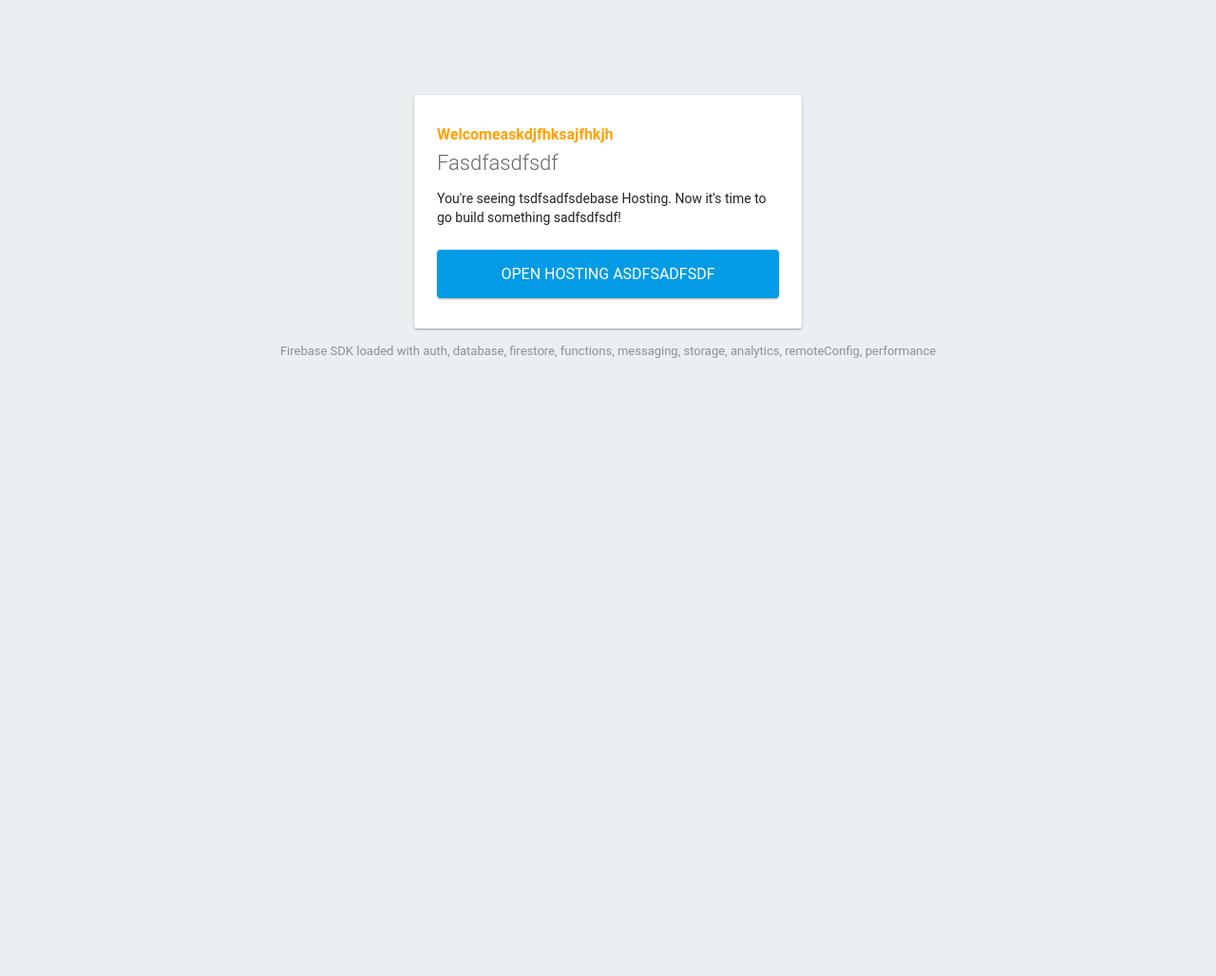
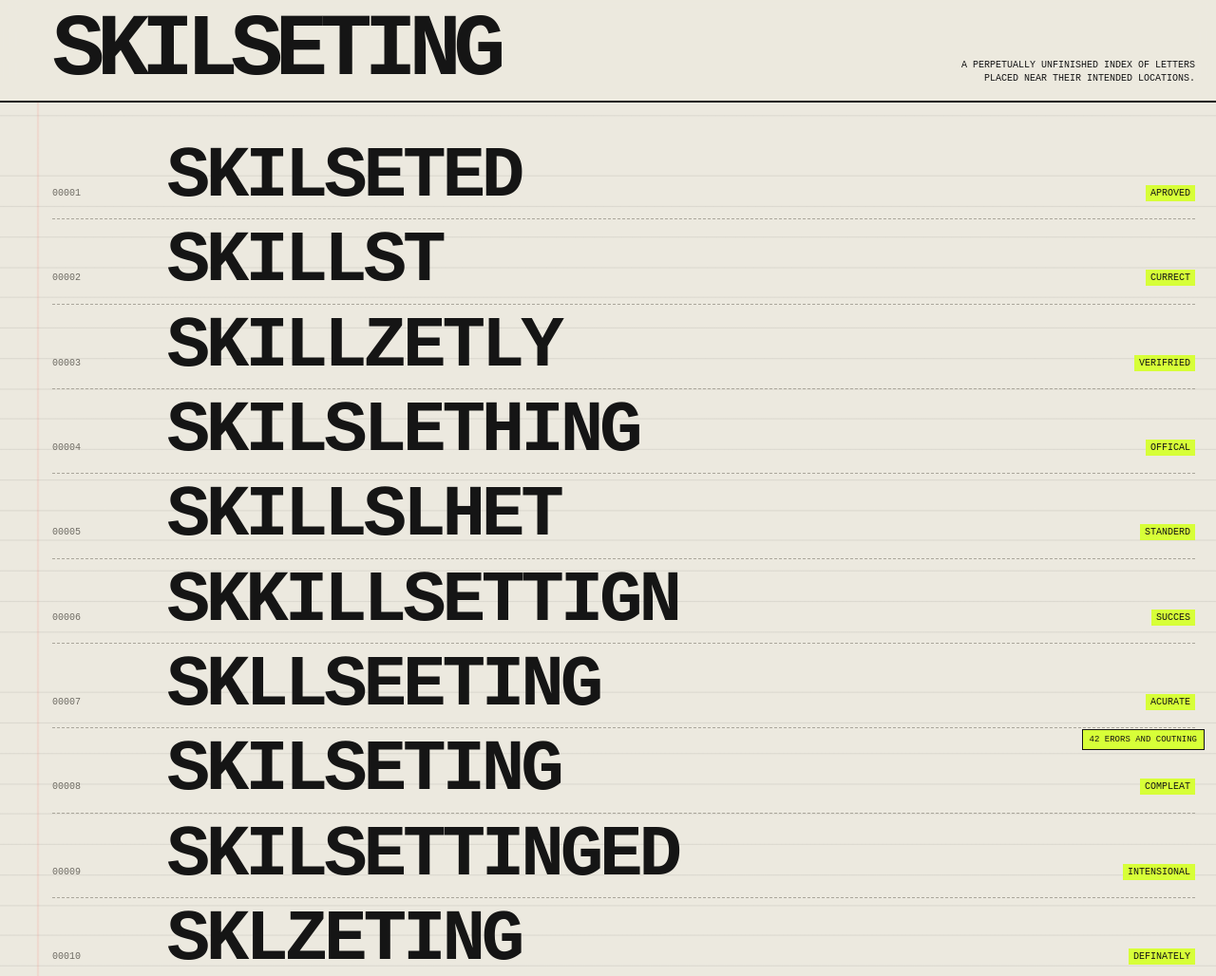
Before and after one commit to emonja/skilset, a plain HTML site: page public/index.html in a window 1280 px wide. Shown: the top 1028 px of the page at 95% size. Before the commit the page ends 800 px from the top, so only its background shows below. Drawn offline with Linux system fonts and the light colour scheme; some packages are replaced by stand-ins of ours.

Commit message:
Turn index into an endless misspelling archive

```diff
--- a/public/index.html
+++ b/public/index.html
@@ -1,89 +1,223 @@
 <!DOCTYPE html>
-<html>
+<html lang="en">
 <head>
-    <meta charset="utf-8">
-    <meta name="viewport" content="width=device-width, initial-scale=1">
-    <title>Welcome to Firebase Hosting</title>
-
-    <!-- update the version number as needed -->
-    <script defer src="/__/firebase/12.18.0/firebase-app-compat.js"></script>
-    <!-- include only the Firebase features as you need -->
-    <script defer src="/__/firebase/12.18.0/firebase-auth-compat.js"></script>
-    <script defer src="/__/firebase/12.18.0/firebase-database-compat.js"></script>
-    <script defer src="/__/firebase/12.18.0/firebase-firestore-compat.js"></script>
-    <script defer src="/__/firebase/12.18.0/firebase-functions-compat.js"></script>
-    <script defer src="/__/firebase/12.18.0/firebase-messaging-compat.js"></script>
-    <script defer src="/__/firebase/12.18.0/firebase-storage-compat.js"></script>
-    <script defer src="/__/firebase/12.18.0/firebase-analytics-compat.js"></script>
-    <script defer src="/__/firebase/12.18.0/firebase-remote-config-compat.js"></script>
-    <script defer src="/__/firebase/12.18.0/firebase-performance-compat.js"></script>
-    <!--
-      initialize the SDK after all desired features are loaded, set useEmulator to false
-      to avoid connecting the SDK to running emulators.
-    -->
-    <script defer src="/__/firebase/init.js?useEmulator=true"></script>
-
-    <style media="screen">
-      body { background: #ECEFF1; color: rgba(0,0,0,0.87); font-family: Roboto, Helvetica, Arial, sans-serif; margin: 0; padding: 0; }
-      #message { background: white; max-width: 360px; margin: 100px auto 16px; padding: 32px 24px; border-radius: 3px; }
-      #message h2 { color: #ffa100; font-weight: bold; font-size: 16px; margin: 0 0 8px; }
-      #message h1 { font-size: 22px; font-weight: 300; color: rgba(0,0,0,0.6); margin: 0 0 16px;}
-      #message p { line-height: 140%; margin: 16px 0 24px; font-size: 14px; }
-      #message a { display: block; text-align: center; background: #039be5; text-transform: uppercase; text-decoration: none; color: white; padding: 16px; border-radius: 4px; }
-      #message, #message a { box-shadow: 0 1px 3px rgba(0,0,0,0.12), 0 1px 2px rgba(0,0,0,0.24); }
-      #load { color: rgba(0,0,0,0.4); text-align: center; font-size: 13px; }
-      @media (max-width: 600px) {
-        body, #message { margin-top: 0; background: white; box-shadow: none; }
-        body { border-top: 16px solid #ffa100; }
+<meta charset="UTF-8">
+<meta name="viewport" content="width=device-width, initial-scale=1.0">
+<title>SKILSETING — correctly incorrect</title>
+<style>
+:root {
+  --paper: #ece9df;
+  --ink: #151515;
+  --faint: #aaa69b;
+  --wrong: #ff3b30;
+  --acid: #d7ff38;
+}
+* { box-sizing: border-box; }
+html { background: var(--paper); }
+body {
+  margin: 0;
+  color: var(--ink);
+  background:
+    linear-gradient(90deg, transparent 39px, rgba(255,59,48,.2) 40px, transparent 41px),
+    repeating-linear-gradient(0deg, transparent 0 31px, rgba(21,21,21,.08) 31px 32px),
+    var(--paper);
+  font-family: "Courier New", Courier, monospace;
+}
+header {
+  position: sticky;
+  top: 0;
+  z-index: 3;
+  display: grid;
+  grid-template-columns: 1fr auto;
+  gap: 18px;
+  align-items: end;
+  padding: 18px 22px 16px 55px;
+  border-bottom: 2px solid var(--ink);
+  background: rgba(236,233,223,.94);
+  backdrop-filter: blur(8px);
+}
+h1 {
+  margin: 0;
+  font-size: clamp(30px, 8vw, 92px);
+  line-height: .78;
+  letter-spacing: -.09em;
+}
+.meta {
+  max-width: 260px;
+  font-size: 10px;
+  line-height: 1.4;
+  text-align: right;
+  text-transform: uppercase;
+}
+#stream {
+  min-height: 100vh;
+  padding: 34px 22px 20vh 55px;
+}
+.entry {
+  display: grid;
+  grid-template-columns: minmax(56px, 8vw) 1fr auto;
+  gap: 18px;
+  align-items: baseline;
+  min-height: 64px;
+  padding: 10px 0;
+  border-bottom: 1px dashed var(--faint);
+}
+.number, .verdict {
+  color: #6f6c64;
+  font-size: 10px;
+  text-transform: uppercase;
+}
+.word {
+  overflow-wrap: anywhere;
+  font-weight: 900;
+  font-size: clamp(24px, 6vw, 76px);
+  line-height: .9;
+  letter-spacing: -.055em;
+  cursor: pointer;
+  transition: color .12s, transform .12s;
+}
+.word:hover, .word:focus { color: var(--wrong); transform: translateX(5px); outline: 0; }
+.word::after {
+  content: "";
+  display: block;
+  width: min(100%, 9em);
+  border-bottom: .09em wavy var(--wrong);
+  transform: translateY(.08em);
+}
+.verdict {
+  padding: 3px 5px;
+  color: var(--ink);
+  background: var(--acid);
+  white-space: nowrap;
+}
+#sentinel { height: 1px; }
+footer {
+  position: fixed;
+  right: 12px;
+  bottom: 10px;
+  z-index: 4;
+  padding: 5px 7px;
+  border: 1px solid var(--ink);
+  background: var(--acid);
+  font-size: 9px;
+  text-transform: uppercase;
+}
+@media (max-width: 620px) {
+  header { padding-left: 30px; }
+  .meta { display: none; }
+  #stream { padding-left: 30px; padding-right: 12px; }
+  .entry { grid-template-columns: 38px 1fr; gap: 8px; }
+  .verdict { display: none; }
 }
 </style>
 </head>
 <body>
-    <div id="message">
-      <h2>Welcomeaskdjfhksajfhkjh</h2>
-      <h1>Fasdfasdfsdf</h1>
-      <p>You're seeing tsdfsadfsdebase Hosting. Now it's time to go build something sadfsdfsdf!</p>
-      <a target="_blank" href="https://firebase.google.com/docs/hosting/">Open Hosting asdfsadfsdf</a>
-    </div>
-    <p id="load">Firsadfsdfdfading&hellip;</p>
+<header>
+  <h1>SKILSETING</h1>
+  <div class="meta">A perpetually unfinished index of letters placed near their intended locations.</div>
+</header>
+
+<main id="stream" aria-live="polite"></main>
+<div id="sentinel" aria-hidden="true"></div>
+<footer><span id="count">0</span> erors and coutning</footer>
 
 <script>
-      document.addEventListener('DOMContentLoaded', function() {
-        const loadEl = document.querySelector('#load');
-        // // 🔥🔥🔥🔥🔥🔥🔥🔥🔥🔥🔥🔥🔥🔥🔥🔥🔥🔥🔥🔥🔥🔥🔥🔥🔥🔥🔥🔥🔥🔥🔥
-        // // The Firebase SDK is initialized and available here!
-        //
-        // firebase.auth().onAuthStateChanged(user => { });
-        // firebase.database().ref('/path/to/ref').on('value', snapshot => { });
-        // firebase.firestore().doc('/foo/bar').get().then(() => { });
-        // firebase.functions().httpsCallable('yourFunction')().then(() => { });
-        // firebase.messaging().requestPermission().then(() => { });
-        // firebase.storage().ref('/path/to/ref').getDownloadURL().then(() => { });
-        // firebase.analytics(); // call to activate
-        // firebase.analytics().logEvent('tutorial_completed');
-        // firebase.performance(); // call to activate
-        //
-        // // 🔥🔥🔥🔥🔥🔥🔥🔥🔥🔥🔥🔥🔥🔥🔥🔥🔥🔥🔥🔥🔥🔥🔥🔥🔥🔥🔥🔥🔥🔥🔥
+const roots = [
+  "SKILSET", "SKILSETING", "SKILLSET", "SKILSETTING", "SKILLZET",
+  "SKILZETING", "SKILLSETHING", "SKILLEDSETTING", "SKILLSHET",
+  "SKILSITING", "SKILLSETTIGN", "SKILESTING", "SKILLSEETING"
+];
+const verdicts = [
+  "definately", "aproved", "currect", "verifried", "offical",
+  "standerd", "succes", "acurate", "compleat", "intensional"
+];
+const stream = document.querySelector("#stream");
+const count = document.querySelector("#count");
+let total = 0;
 
-        try {
-          let app = firebase.app();
-          let features = [
-            'auth',
-            'database',
-            'firestore',
-            'functions',
-            'messaging',
-            'storage',
-            'analytics',
-            'remoteConfig',
-            'performance',
-          ].filter(feature => typeof app[feature] === 'function');
-          loadEl.textContent = `Firebase SDK loaded with ${features.join(', ')}`;
-        } catch (e) {
-          console.error(e);
-          loadEl.textContent = 'Error loading the Firebase SDK, check the console.';
+function mutate(source) {
+  let s = source;
+  const letters = "ABCDEFGHIJKLMNOPQRSTUVWXYZ";
+  const operation = Math.floor(Math.random() * 5);
+  const at = Math.floor(Math.random() * (s.length + 1));
+
+  if (operation === 0 && s.length > 4) s = s.slice(0, at) + s.slice(at + 1);
+  if (operation === 1) s = s.slice(0, at) + letters[Math.floor(Math.random() * letters.length)] + s.slice(at);
+  if (operation === 2 && at < s.length - 1) s = s.slice(0, at) + s[at + 1] + s[at] + s.slice(at + 2);
+  if (operation === 3 && at < s.length) s = s.slice(0, at) + s[at] + s.slice(at);
+  if (operation === 4) s += ["ING", "ED", "NESS", "LY"][Math.floor(Math.random() * 4)];
+
+  return s || "SKILSET";
+}
+
+function addEntry(word) {
+  total += 1;
+  const row = document.createElement("section");
+  row.className = "entry";
+  row.innerHTML = `
+    <span class="number">${String(total).padStart(5, "0")}</span>
+    <span class="word" role="button" tabindex="0" title="Click to make worse"></span>
+    <span class="verdict">${verdicts[total % verdicts.length]}</span>`;
+  const wordEl = row.querySelector(".word");
+  wordEl.textContent = word;
+
+  const worsen = () => {
+    wordEl.textContent = mutate(mutate(wordEl.textContent));
+    total += 1;
+    count.textContent = total;
+  };
+  wordEl.addEventListener("click", worsen);
+  wordEl.addEventListener("keydown", event => {
+    if (event.key === "Enter" || event.key === " ") {
+      event.preventDefault();
+      worsen();
     }
   });
+
+  stream.appendChild(row);
+}
+
+function addBatch(size = 18) {
+  const fragment = document.createDocumentFragment();
+  const holder = document.createElement("div");
+  fragment.appendChild(holder);
+  for (let i = 0; i < size; i++) {
+    const seed = roots[(total + i) % roots.length];
+    const mutations = 1 + Math.floor((total + i) / 20) % 5;
+    let word = seed;
+    for (let j = 0; j < mutations; j++) word = mutate(word);
+
+    total += 1;
+    const row = document.createElement("section");
+    row.className = "entry";
+    row.innerHTML = `
+      <span class="number">${String(total).padStart(5, "0")}</span>
+      <span class="word" role="button" tabindex="0" title="Click to make worse"></span>
+      <span class="verdict">${verdicts[total % verdicts.length]}</span>`;
+    const wordEl = row.querySelector(".word");
+    wordEl.textContent = word;
+    const worsen = () => {
+      wordEl.textContent = mutate(mutate(wordEl.textContent));
+      total += 1;
+      count.textContent = total;
+    };
+    wordEl.addEventListener("click", worsen);
+    wordEl.addEventListener("keydown", event => {
+      if (event.key === "Enter" || event.key === " ") {
+        event.preventDefault();
+        worsen();
+      }
+    });
+    stream.appendChild(row);
+  }
+  count.textContent = total;
+}
+
+addBatch(24);
+const observer = new IntersectionObserver(entries => {
+  if (entries[0].isIntersecting) addBatch();
+}, { rootMargin: "800px" });
+observer.observe(document.querySelector("#sentinel"));
 </script>
 </body>
 </html>
```
Lines whose indentation alone changed are shown as unchanged.
